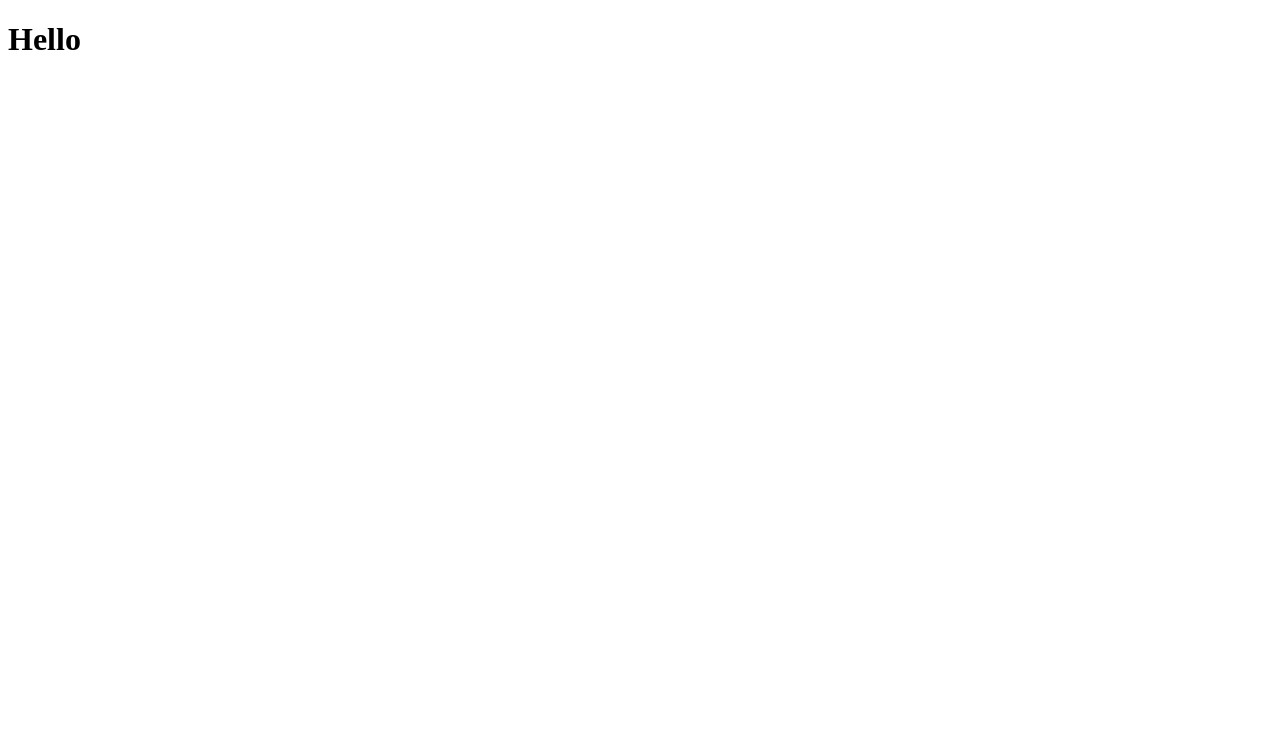
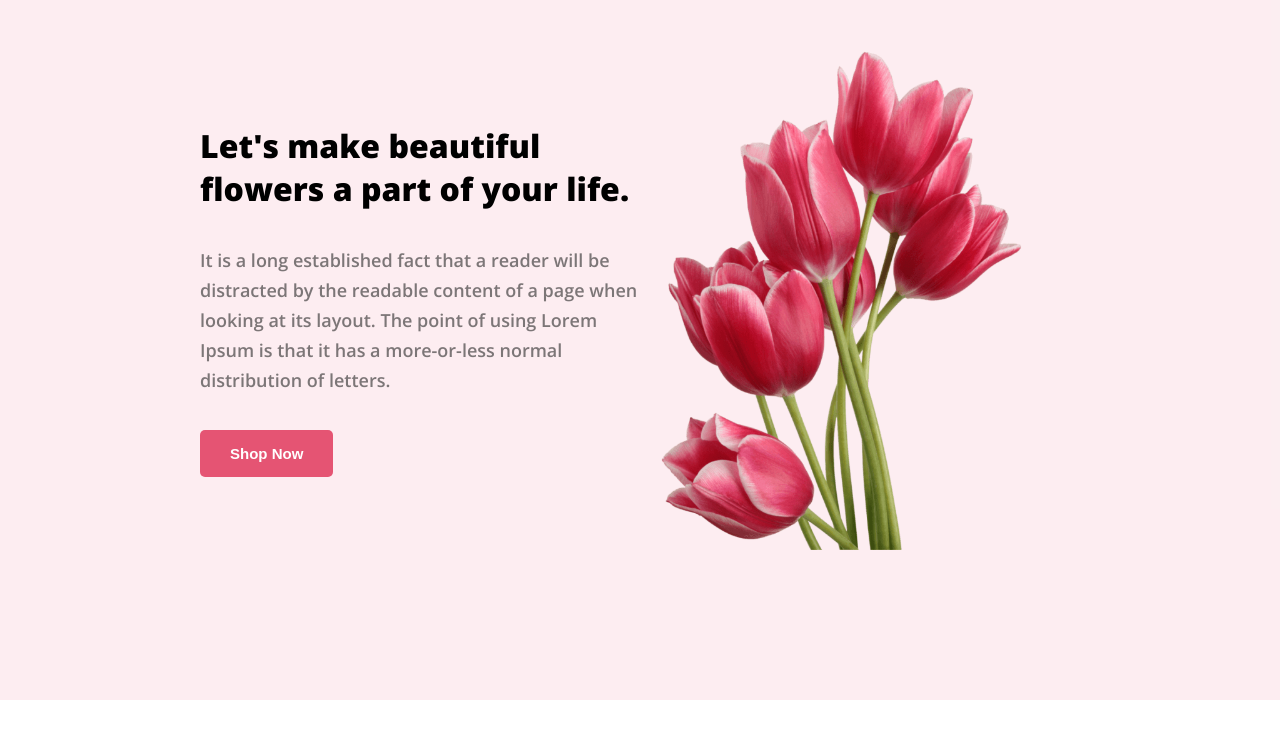
Before and after one commit to HimadriPaul24/assignment-1, a plain HTML site: page index.html in a window 1280 px wide. Drawn offline with nearby package versions, Linux system fonts and the light colour scheme.

Commit message:
header completed

```diff
--- a/index.html
+++ b/index.html
@@ -1,11 +1,43 @@
 <!DOCTYPE html>
 <html lang="en">
+
 <head>
     <meta charset="UTF-8">
     <meta name="viewport" content="width=device-width, initial-scale=1.0">
     <title>Flower Shop</title>
+    <!-- font style  -->
+    <link rel="preconnect" href="https://fonts.googleapis.com">
+    <link rel="preconnect" href="https://fonts.gstatic.com" crossorigin>
+    <link href="https://fonts.googleapis.com/css2?family=Lato:wght@400;700&family=Open+Sans:wght@600;800&display=swap"
+        rel="stylesheet">
+    <link rel="stylesheet" href="styles/style.css">
 </head>
+
 <body>
-    <h1>Hello</h1>
+    <!-- header start -->
+    <header class="header">
+        <div class="banner">
+           <div class="banner-content">
+            <h1 class="banner-heading" >Let's make beautiful flowers a part of your life.</h1>
+            <p class="banner-description">It is a long established fact that a reader will be distracted by the readable content of a page when
+                looking at its layout. The point of using Lorem Ipsum is that it has a more-or-less normal distribution
+                of letters.</p>
+            <button class="btn-primary">Shop Now</button>
+           </div>
+           <img class="banner-pic" src="images/flower-1.png" alt="">
+        </div>
+
+
+
+
+    </header>
+    <main>
+
+    </main>
+
+    <footer>
+
+    </footer>
 </body>
+
 </html>
--- a/styles/style.css
+++ b/styles/style.css
@@ -0,0 +1,53 @@
+* {
+    margin: 0;
+    padding: 0;
+}
+
+/* common shared styles */
+body {
+    font-family: 'Lato', sans-serif;
+    font-family: 'Open Sans', sans-serif;
+}
+
+
+
+
+/* header related styles */
+.header {
+    background-color: rgba(229, 84, 115, 0.10);
+}
+
+.banner {
+    padding: 50px 240px 150px 200px;
+    display: flex;
+    align-items: center;
+}
+
+.banner-heading{
+    margin-bottom: 35px;
+}
+.banner-description {
+    color: rgba(39, 39, 39, 0.60);
+    font-size: 18px;
+    font-weight: 400;
+    line-height: 30px;
+    margin-bottom: 35px;
+}
+
+
+.btn-primary {
+    border-radius: 5px;
+    background: #E55473;
+    border: 0;
+    color: white;
+    font-size: 15px;
+    font-weight: 700;
+    padding: 15px 30px;
+
+}
+
+.banner-pic {
+    width: 400px;
+    height: 500px;
+    /* height: 700px; */
+}
```
Also changed, not shown: images/Flower 2.png (renamed from images/Flower 01.png), images/flower-1.png (renamed from images/pngwing 10.png).
